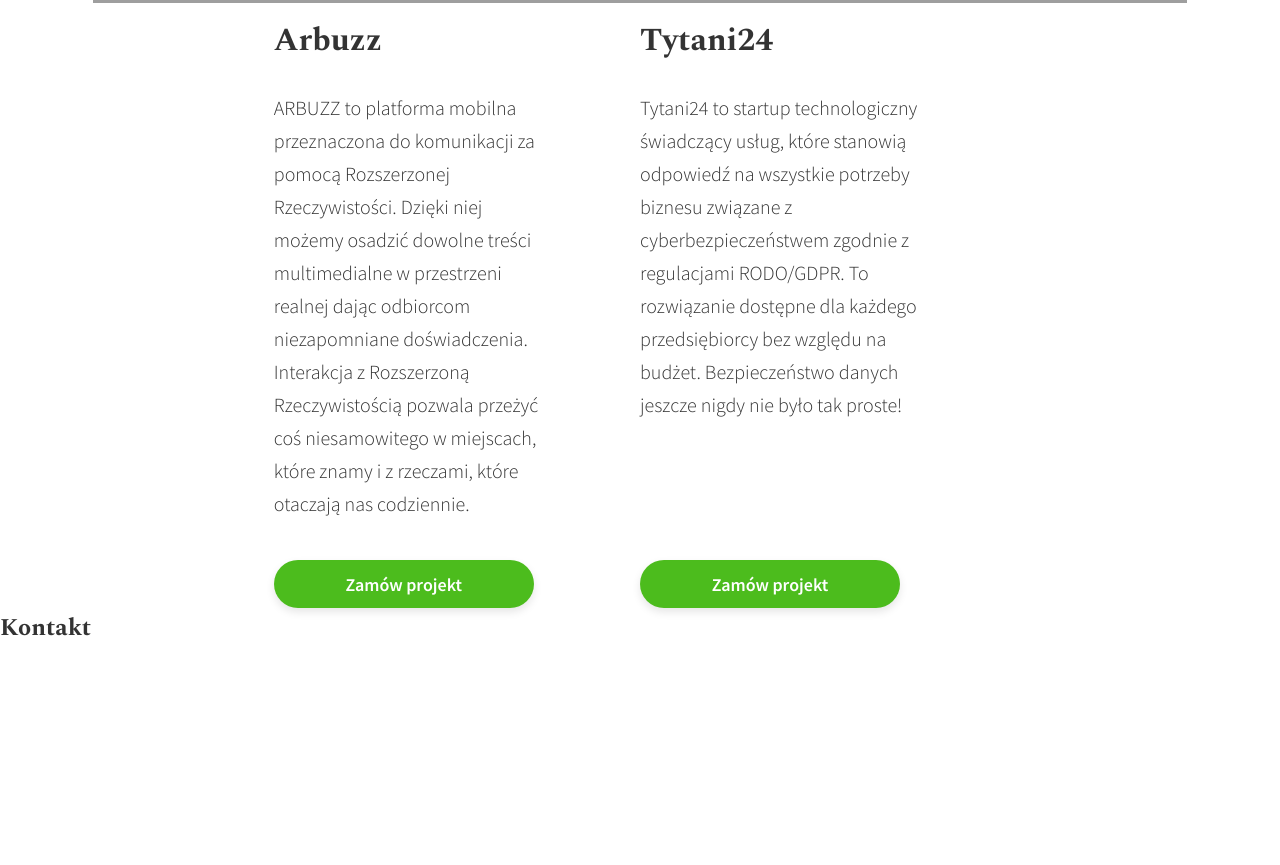
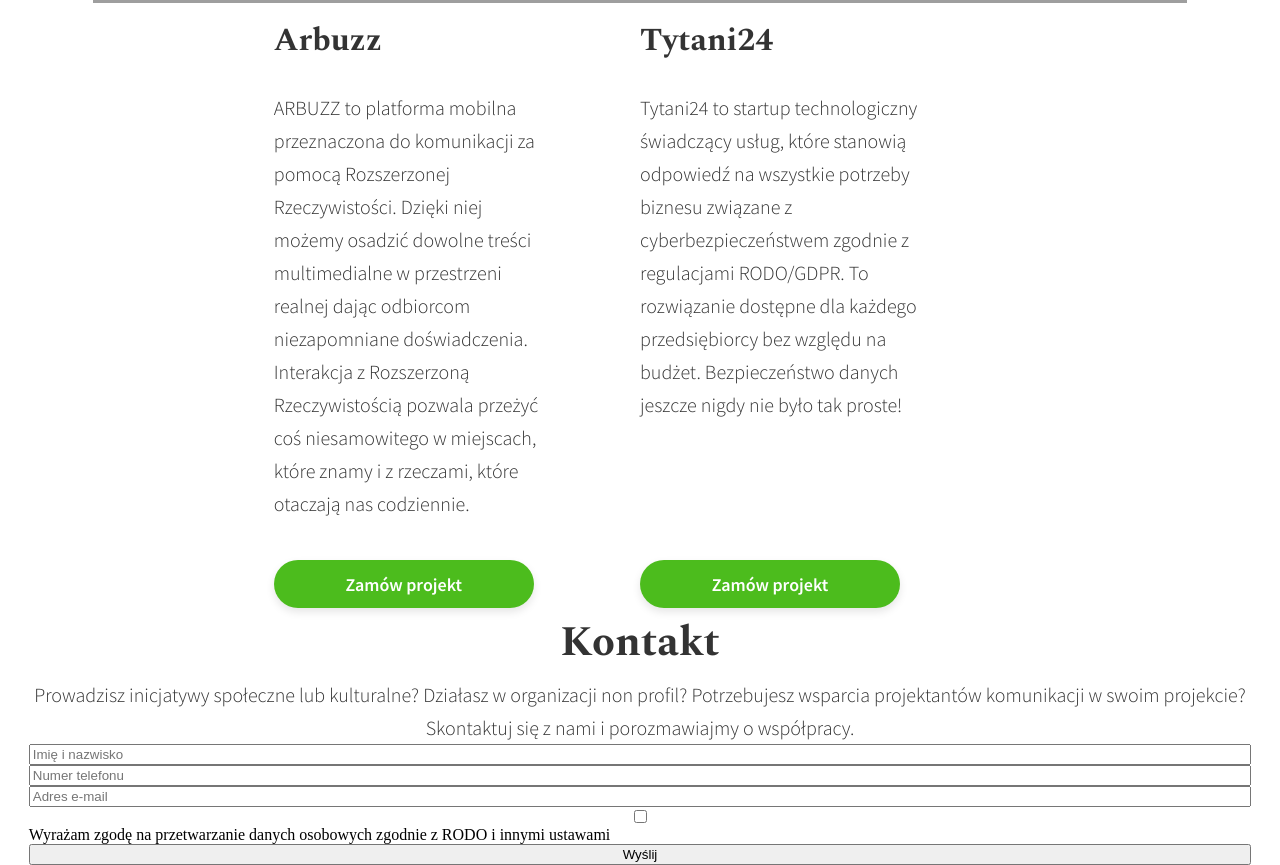
Before and after one commit to maciej-bartynski/kko_wordpress-template, a React app: page / in a window 1280 px wide. Shown: the part 4807-5672 px from the top of the page. Before the commit the page ends 5455 px from the top, so only its background shows below. Built offline with nearby package versions, Linux system fonts and the light colour scheme; grey boxes are pictures that could not be loaded; a web font is replaced by a local one.

Commit message:
kontakt intro

```diff
--- a/src/index.html
+++ b/src/index.html
@@ -239,7 +239,27 @@
     </section>
 
     <section id="kontakt-07">
-        <h2 class="spectral">Kontakt</h2>
+
+        <h1 class="spectral kontakt-07_title">Kontakt</h1>
+
+        <p class="paragraph kontakt-07_paragraph">
+            Prowadzisz inicjatywy społeczne lub kulturalne?
+            Działasz w organizacji non profil? Potrzebujesz
+            wsparcia projektantów komunikacji w swoim projekcie?
+            Skontaktuj się z nami i porozmawiajmy o współpracy.
+        </p>
+
+        <form class="kontakt-07_formula">
+            <input type="text" name="imie-nazwisko" placeholder="Imię i nazwisko"/>
+            <input type="text" name="telefon" placeholder="Numer telefonu" />
+            <input type="text" name="email" placeholder="Adres e-mail" />
+            <input type="checkbox" name="rodo" id="rodo"/>
+            <label for="rodo">Wyrażam zgodę na przetwarzanie danych osobowych zgodnie z RODO i innymi ustawami</label>
+            <input class="button" type="submit" name="submit" value="Wyślij"/>
+        </form>
+
+        <div class="kontakt-07_canvas--container"></div>
+
     </section>
 
 </body>
--- a/src/index.scss
+++ b/src/index.scss
@@ -14,6 +14,7 @@
 @import './sections/section-kompetencje/section-kompetencje.scss';
 @import './sections/section-portfolio/section-portfolio.scss';
 @import './sections/section-agencja/section-agencja.scss';
+@import './sections/section-kontakt/section-kontakt.scss';
 
 
 //global:
--- a/src/sections/section-kontakt/section-kontakt.scss
+++ b/src/sections/section-kontakt/section-kontakt.scss
@@ -1,3 +1,21 @@
 #kontakt-07{
+    padding: 0 $general-mobile-margin;
+    display: grid;
+    grid-template-columns: 100%;
+    grid-template-rows: auto auto auto auto;
+    .kontakt-07_title{
+        width: 100%;
+        text-align: center;
+    }
+    .kontakt-07_paragraph{
+        width: 100%;
+        text-align: center;
+    }
+    .kontakt-07_formula {
+        width: 100%;
+        display: grid;
+        grid-template-columns: 100%;
+        grid-template-rows: auto auto auto auto auto;
+    }
 
 }
```
